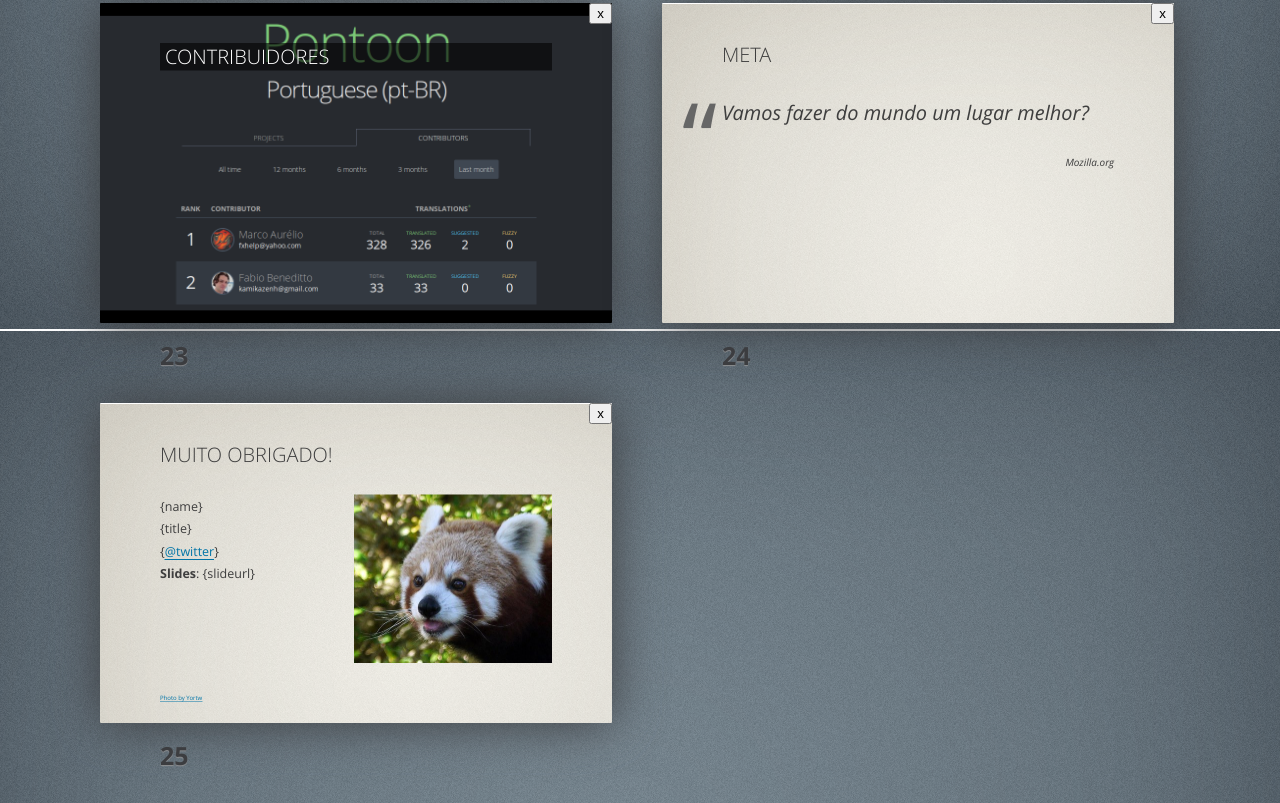
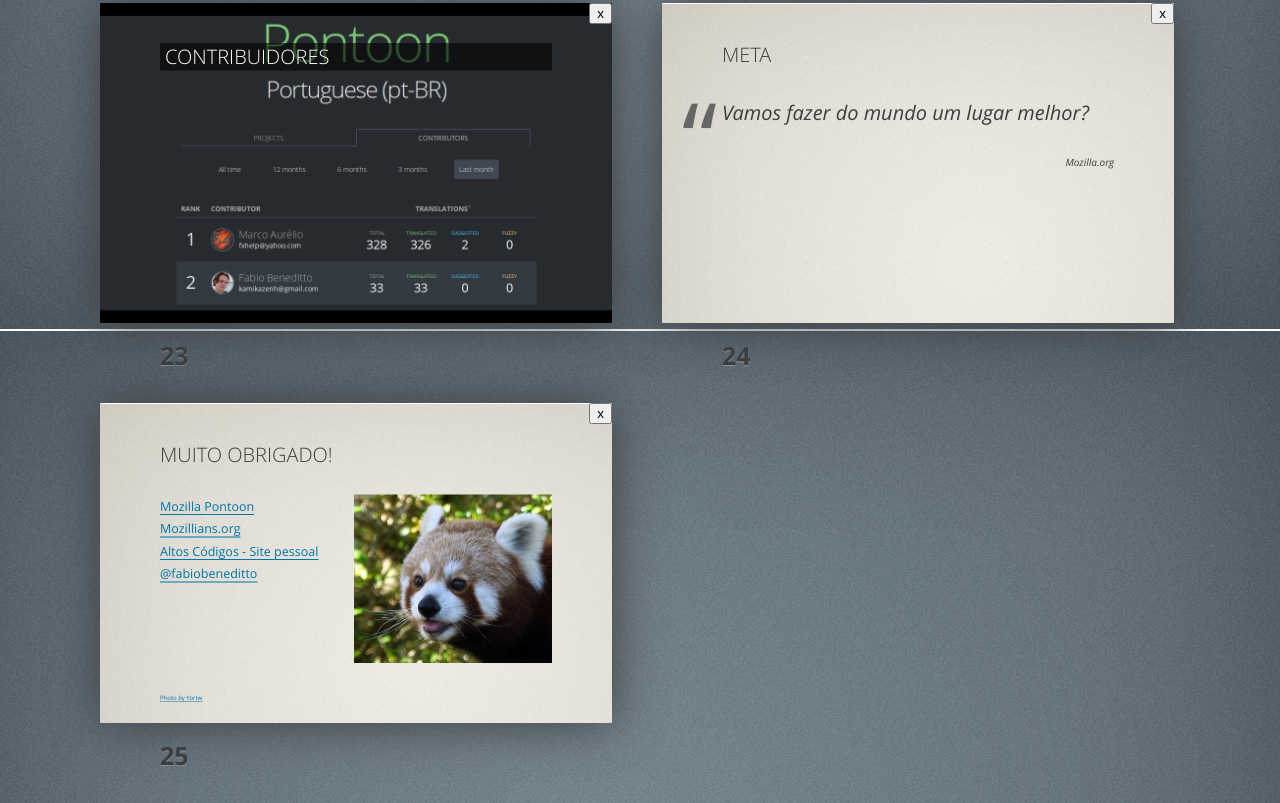
Before and after one commit to FabioBeneditto/talk-l10n-mozillabrasil, a plain HTML site: page index.html in a window 1280 px wide. Shown: the part 4791-5594 px from the top of the page. Drawn offline with Linux system fonts and the light colour scheme; files whose address does not match are found by name.

Commit message:
Atualização slide final (my bad...)

```diff
--- a/index.html
+++ b/index.html
@@ -413,10 +413,10 @@
             </header>
             <img src="pictures/mozillaoverview/redpanda.jpg" class="right" alt="Red panda (Firefox)">
             <ul class="nobull">
-                <li>{name}</li>
-                <li>{title}</li>
-                <li>{<a href="http://twitter.com/">@twitter</a>}</li>
-                <li><strong>Slides</strong>: {slideurl}</li>
+                <li><a href="https://pontoon.mozilla.org">Mozilla Pontoon</a></li>
+                <li><a href="https://mozillians.org/pt-BR/u/FabioBeneditto/">Mozillians.org</a></li>
+                <li><a href="http://altoscodigos.com.br/">Altos Códigos - Site pessoal</a></li>
+                <li><a href="http://twitter.com/fabiobeneditto">@fabiobeneditto</a></li>
             </ul>
             <small class="credits">
                 <a href="http://www.flickr.com/photos/yortw/5798336827/">Photo by Yortw</a>
```
